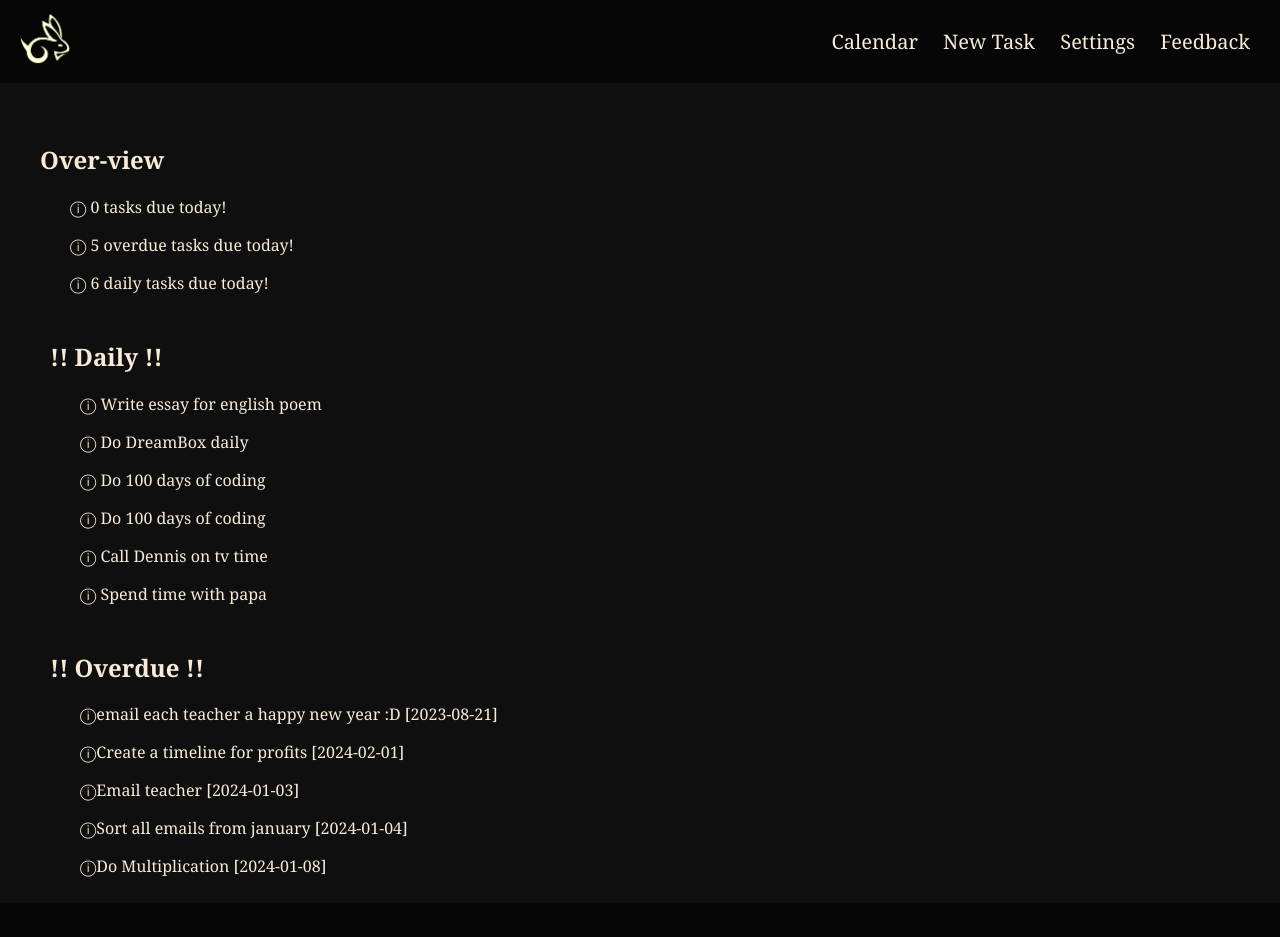
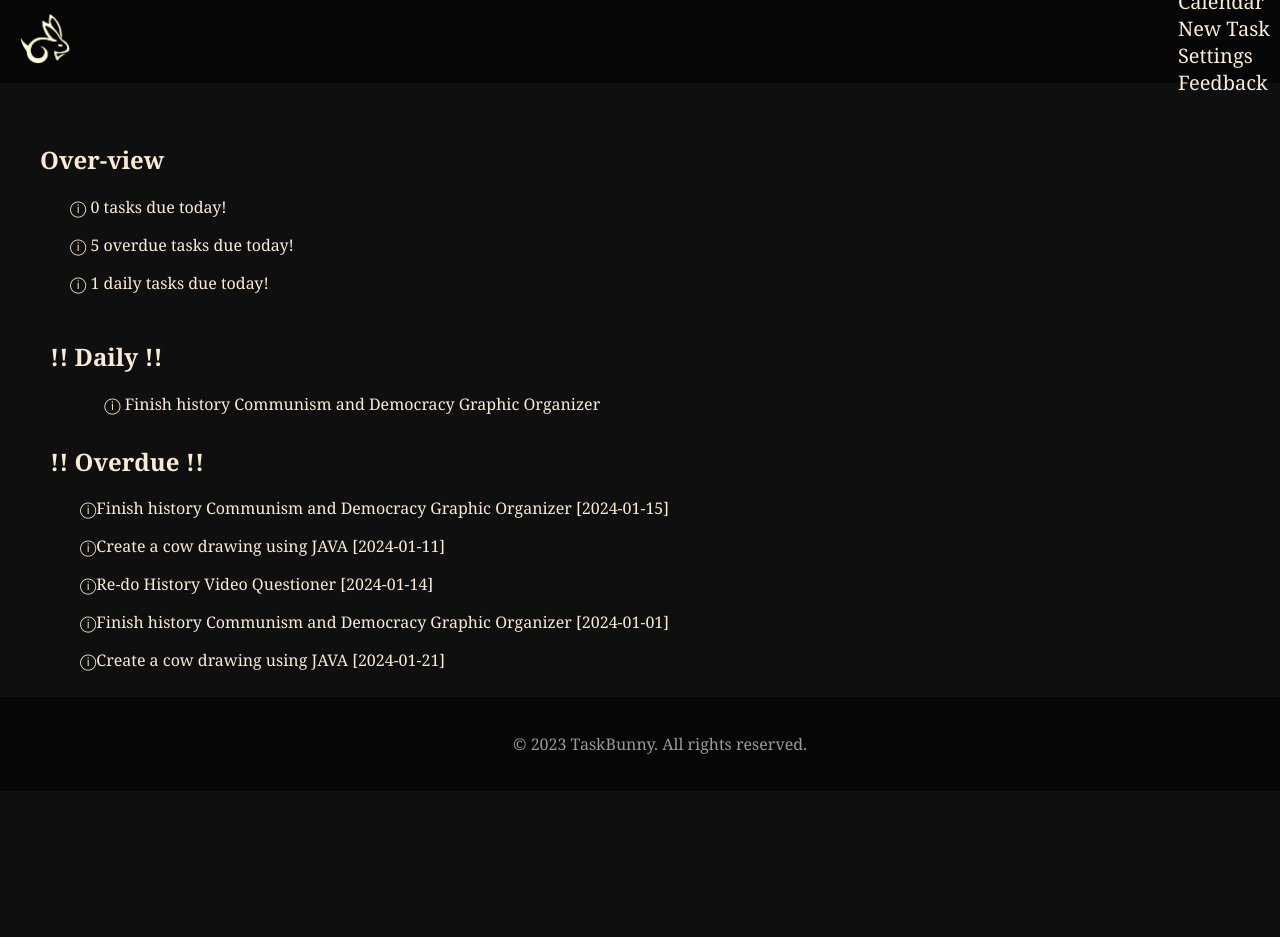
Before and after one commit to swaswa999/TimeManagemnt, a Flask app: page / in a window 1280 px wide. Run offline with Flask 3, Linux system fonts and the light colour scheme.

Commit message:
migration

```diff
--- a/time_app/app.py
+++ b/time_app/app.py
@@ -3,8 +3,6 @@
 from flask import Flask,render_template, redirect, request
 
 app = Flask(__name__)
-
-
 @app.route('/')
 def index():
     today = date.today()
@@ -12,6 +10,7 @@
     today_task = []
     overdue_task = []
     daily_tasks = []
+    future_task = []
 
 
 
@@ -26,6 +25,7 @@
 
             if current_line[10] == 'yes':
                 daily_tasks.append(f"{current_line[6]}")
+
         else:
             date_from_current_line = datetime.strptime(current_line[2], '%Y-%m-%d').date()
 
@@ -33,6 +33,8 @@
                 today_task.append(current_line[6])
             elif current_line[10] == 'no' and date_from_current_line < today:
                 overdue_task.append(f"{current_line[6]} [{current_line[2]}]")
+            elif current_line[10] == 'no' and date_from_current_line > today:
+                future_task.append(f"{current_line[6]} [{current_line[2]}]")
 
         if current_line[7] != "['']":
             current_sub_task = current_line[7]
@@ -42,7 +44,8 @@
     overdue = len(overdue_task)
     taskdue = len(today_task)
     daily = len(daily_tasks)
-    return render_template('index.html', overdue=overdue, taskdue=taskdue, daily=daily, today_task=today_task, overdue_task=overdue_task, daily_tasks=daily_tasks)
+    future = len(future_task)
+    return render_template('index.html', overdue=overdue, taskdue=taskdue, daily=daily, today_task=today_task, overdue_task=overdue_task, daily_tasks=daily_tasks, future_task=future_task, future=future)
 
 @app.route('/calender')
 def calender():
--- a/time_app/data/swayam.txt
+++ b/time_app/data/swayam.txt
@@ -1,11 +1,6 @@
-Essay_2024-01-01_ _english_medium_manual_Write essay for english poem_['Write essay', 'Edit', 'Peer edit']_['2024-01-03', '2025-12-25', '2024-01-03']_not-complete_yes
-e-mail teacher _2024-01-01_2023-08-21_computer-science_extrahigh_manual_email each teacher a happy new year :D_['remember to email teacher before jan']_['2023-01-02']_not-complete_no
-create timeline_2024-01-02_2024-02-01_administrative_low_manual_Create a timeline for profits _['']_['']_not-complete_no
-DreamBox _2024-01-04_ _math_medium_manual_Do DreamBox daily_['']_[]_not-complete_yes
-Email _2024-01-04_2024-01-03_administrative_extrahigh_manual_Email teacher_['']_[]_not-complete_no
-sort emails_2024-01-04_2024-01-04_administrative_low_manual_Sort all emails from january_['sort swayams@iclould.com', 'sort swayamshrimali@gmail.com']_['2024-01-03', '2024-01-01']_not-complete_no
-Coding _2024-01-05__computer-science_low_manual_Do 100 days of coding _['']_['']_not-complete_yes
-Coding _2024-01-05__computer-science_low_manual_Do 100 days of coding _['']_['']_not-complete_yes
-Multiplication _2024-01-05_2024-01-08_math_low_manual_Do Multiplication _['']_['']_not-complete_no
-Dennis _2024-01-05__administrative_low_manual_Call Dennis on tv time _['']_['']_not-complete_yes
-Papa_2024-01-05__administrative_extrahigh_manual_Spend time with papa_['Play with papa games ']_['']_not-complete_yes
+Communism and Democracy Graphic Organizer_2024-01-11_2024-01-15_social-studies-history_blank_manual_Finish history Communism and Democracy Graphic Organizer_['']_['']_not-complete_no
+Cow Drawing_2024-01-11_2024-01-11_computer-science_medium_manual_Create a cow drawing using JAVA_['']_['']_not-complete_no
+History Video Questioner_2024-01-11_2024-01-14_computer-science_blank_manual_Re-do History Video Questioner_['']_['']_not-complete_no
+Communism and Democracy Graphic Organizer_2024-01-21_2024-01-01_math_extrahigh_manual_Finish history Communism and Democracy Graphic Organizer_['']_['']_not-complete_no
+Communism and Democracy Graphic Organizer_2024-01-21_2024-01-21_administrative_high_manual_Create a cow drawing using JAVA_['']_['']_not-complete_no
+Communism and Democracy Graphic Organizer_2024-01-21__math_high_manual_Finish history Communism and Democracy Graphic Organizer_['']_['']_not-complete_yes
--- a/time_app/static/css/style.css
+++ b/time_app/static/css/style.css
@@ -23,6 +23,11 @@
             margin: 0;
         }
 
+        #taskcheckbox{
+            visibility: hidden;
+        }
+        #taskcheckbox:cli
+
         #list li {
             display: inline-block;
             margin-right: 20px;
@@ -31,7 +36,6 @@
         a {
             color: inherit;
             text-decoration: none;
-
         }
 
         a:hover {
--- a/time_app/templates/feedback.html
+++ b/time_app/templates/feedback.html
@@ -24,6 +24,8 @@
         </ul>
     </header>
 
+
+
     <!--main goes hear-->
 
     <footer id="footer">
--- a/time_app/templates/index.html
+++ b/time_app/templates/index.html
@@ -32,11 +32,13 @@
             <p class="maintext">ⓘ {{daily}} daily tasks due today!</p>
         </section>
 
+        <form>
             {% if daily > 0 %}
                 <section class="today">
                     <h1>!! Daily !!</h1>
                     {% for y in daily_tasks%}
-                    <p class="maintext">ⓘ {{ y }}</p>
+                        <input type="checkbox" id="taskcheckbox" name="daily" value={{y}}>
+                        <label for="daily" class="maintext">ⓘ {{ y }}</label><br>
                     {%endfor%}
                 </section>
             {% endif %}
@@ -60,14 +62,25 @@
                 </section>
             {% endif %}
 
-
             {% if taskdue == 0%}
                 {% if overdue == 0%}
                     <section class="today">
                         <h1> ALL DONE :D</h1>
+                        <p class="maintext"> You could work on future stuff?</p>
                     </section>
                 {% endif %}
             {% endif %}
+
+            {% if future > 0 %}
+            <section class="today">
+                <h1>!! UPCOMMING !!</h1>
+                {% for l in future_task%}
+                    <p class="maintext"> ⓘ{{l}}</p>
+                {%endfor%}
+            </section>
+            {% endif %}
+        </form>
+
 
     </main>
 
```
Also changed, not shown: 3 other files. Lines whose indentation alone changed are shown as unchanged.
